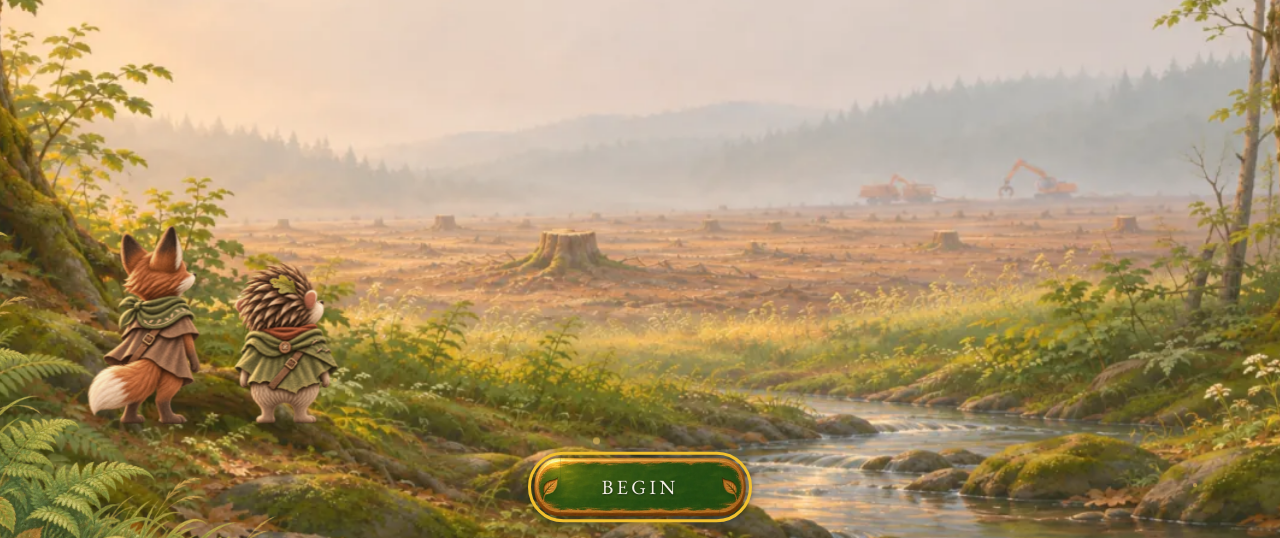
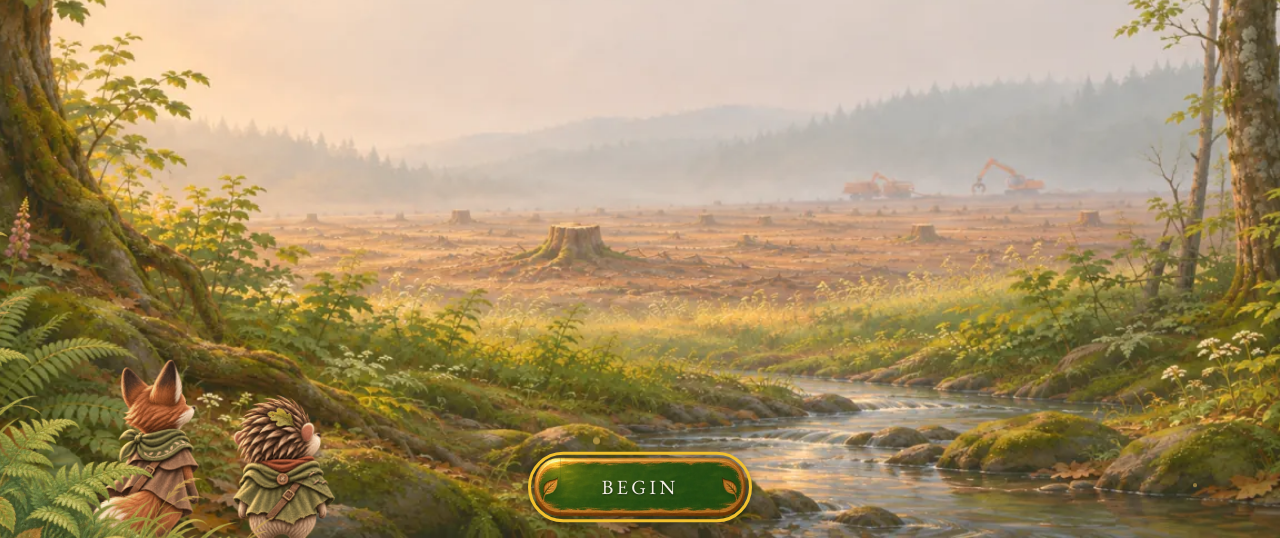
Before and after one commit to JakeCP/undergrowth, a website with bundled scripts: page index.html in a window 1280 px wide. Shown: the part 262-800 px from the top of the page. Built offline with nearby package versions, Linux system fonts and the light colour scheme.

Commit message:
Hold the title scene still and frame the cast from the shins up
The cast now stand in the bottom-left corner behind the foliage, feet
below the screen's edge, whatever the window's shape. The slow zoom and
pan of the scene is gone, and the title screen clips its overflow so it
can no longer scroll up off the bottom.

Co-Authored-By: Claude Opus 5.5 <noreply@anthropic.com>

```diff
--- a/css/title.css
+++ b/css/title.css
@@ -8,16 +8,21 @@
    upper third where the scene is calmest, and the buttons sit at
    the bottom within one thumb's reach, each at least 44px tall.
 
-   Animation is transform and opacity only: a very slow drift and
-   zoom of the scene, a smaller opposite drift of the cast, a gentle
-   sway of the foliage, rising motes, the title fading up, and a soft
-   pulse on the main button. Under prefers-reduced-motion — and on a
-   screen the view marks .is-still — everything is still. */
+   The painting and the cast hold still: a slow drift of the whole
+   scene read as the screen creeping. Animation is transform and
+   opacity only: a gentle sway of the foliage, rising motes, the title
+   fading up, and a soft pulse on the main button. Under
+   prefers-reduced-motion — and on a screen the view marks .is-still —
+   everything is still. */
 
+/* The foliage and the cast hang past the bottom edge. `clip`, not just
+   `hidden`: a hidden overflow can still be scrolled, and focusing Begin
+   on load scrolled the screen up, lifting the scene off the bottom. */
 .title-screen {
   position: fixed;
   inset: 0;
   overflow: hidden;
+  overflow: clip;
   background: #0c1d12;
   color: var(--cream);
   font-family: 'EB Garamond', Georgia, serif;
@@ -35,12 +40,9 @@
   height: 100%;
 }
 
-/* The scene fills the screen; on a wide screen the tall scene is
-   cropped to cover, and the slow zoom keeps the crop edges hidden. */
+/* The scene fills the screen, cropped to cover. */
 .title-scene img {
   object-fit: cover;
-  transform: scale(1.08);
-  animation: title-scene-drift 48s ease-in-out infinite alternate;
 }
 
 /* No scene file: a code-drawn gradient in the game's palette, deep
@@ -52,63 +54,40 @@
     linear-gradient(180deg, #0c1d12 0%, #16301f 38%, #2c5a30 72%, #4c8440 100%);
 }
 
-/* Where the scene image lands on the screen. The scene is drawn to
-   cover, so its drawn size depends on the screen's shape; these give
-   that size and the image's top-left corner, in units of the title
-   screen itself (a size container). --scene-a is the image's width
-   over its height: the tall scene by default, the 16:9 scene on a
-   landscape screen, matching the choice js/ui/title-view.js makes. */
+/* The title screen is a size container, so the cast can be placed in
+   units of the screen's height (cqh), the same way the foliage clump
+   is sized. */
 .title-screen {
   container-type: size;
 }
 
-.title-layer {
-  --scene-a: 0.6664;
-  --scene-w: max(100cqw, 100cqh * var(--scene-a));
-  --scene-h: max(100cqh, 100cqw / var(--scene-a));
-  --scene-x: calc((100cqw - var(--scene-w)) / 2);
-  --scene-y: calc((100cqh - var(--scene-h)) / 2);
+/* The cast stand in the bottom-left corner, just behind the foliage
+   clump, looking out at the cleared field. Their feet are below the
+   screen's edge: feet planted on the painted grass never quite sit in
+   it, so the pair are framed from the shins up, as if standing in the
+   undergrowth just in front of us. They are placed on the SCREEN, not
+   on a spot in the painting: the painting is cropped to cover, so a
+   spot in it slides about (or right off the edge) as the window's
+   shape changes, while the clump stays put. Sizes are in the screen's
+   height, like the clump's; on a wide screen the pair stay left of
+   Begin. A little less colour seats them in the painted light. */
+.title-cast {
+  inset: auto;
+  left: 8cqh;
+  bottom: -2.5cqh;
+  height: 25cqh;
+  aspect-ratio: 3 / 2;
+  isolation: isolate;
 }
 
-@media (orientation: landscape) {
-  .title-layer {
-    --scene-a: 1.7778;
-  }
-}
-
-/* The cast stands whole, feet on the mossy bank, looking out at the
-   cleared field. They are pinned to a spot IN THE PAINTING, not on the
-   screen: --cast-u and --cast-v are where their feet stand as fractions
-   of the scene image, and --cast-h is their height as a fraction of the
-   image's height. The layer then takes exactly the scene's own slow
-   zoom and drift, about the same centre, so the pair never slide over
-   the ground. A soft shadow under the feet and a little less colour
-   seat them in the painted light. */
-.title-cast {
-  --cast-u: 0.225;
-  --cast-v: 0.835;
-  --cast-h: 0.235;
-  --cast-height: calc(var(--cast-h) * var(--scene-h));
-  --cast-left: calc(var(--scene-x) + var(--cast-u) * var(--scene-w) - var(--cast-height) * 0.75);
-  --cast-top: calc(var(--scene-y) + var(--cast-v) * var(--scene-h) - var(--cast-height));
-  inset: auto;
-  left: var(--cast-left);
-  top: var(--cast-top);
-  height: var(--cast-height);
-  aspect-ratio: 3 / 2;
-  isolation: isolate;
-  transform-origin: calc(50cqw - var(--cast-left)) calc(50cqh - var(--cast-top));
-  transform: scale(1.08);
-  animation: title-planted-drift 48s ease-in-out infinite alternate;
-}
-
-/* The tall scene: the bank is nearer the middle, and the pair are a
-   smaller part of a taller picture. */
+/* On a tall screen there is no room beside Begin: the pair stand
+   larger, across the bottom of the screen, with the button in front
+   of them and their heads and cloaks above it. */
 @media (orientation: portrait) {
   .title-cast {
-    --cast-u: 0.405;
-    --cast-v: 0.85;
-    --cast-h: 0.19;
+    left: -3cqw;
+    bottom: -2.5cqh;
+    height: min(31cqh, 66cqw);
   }
 }
 
@@ -253,18 +232,6 @@
   }
 }
 
-@keyframes title-scene-drift {
-  from { transform: scale(1.08) translate(0, 0); }
-  to { transform: scale(1.16) translate(-1.5%, -2%); }
-}
-
-/* The scene's own drift, for a layer that is not the full screen: the
-   same scale, and the same shift written in the screen's units. */
-@keyframes title-planted-drift {
-  from { transform: scale(1.08) translate(0, 0); }
-  to { transform: scale(1.16) translate(-1.5cqw, -2cqh); }
-}
-
 @keyframes title-foliage-sway {
   from { transform: rotate(-0.35deg); }
   to { transform: rotate(0.35deg); }
--- a/precache-hash.txt
+++ b/precache-hash.txt
@@ -1 +1 @@
-464a355313a43b0161801570419cbe3f91cf930066df036e3d2f89c585079c48
+01e9be9ad78223875671bf57e19148dd1c1a15d43cc8f0bfdc047e0aa2ebe360
--- a/sw.js
+++ b/sw.js
@@ -17,7 +17,7 @@
 // The browser byte-diffs sw.js, installs the new worker, precaches
 // into the new cache name and — on activate — deletes every older
 // cache (skipWaiting + clients.claim: no waiting-worker prompt).
-const APP_VERSION = '50';
+const APP_VERSION = '51';
 const CACHE_NAME = `undergrowth-v${APP_VERSION}`;
 
 // Relative to the worker's scope ("./" = repo root on Pages).
```
Also changed, not shown: tests/title-css.test.mjs (added, +58 -0 lines).
